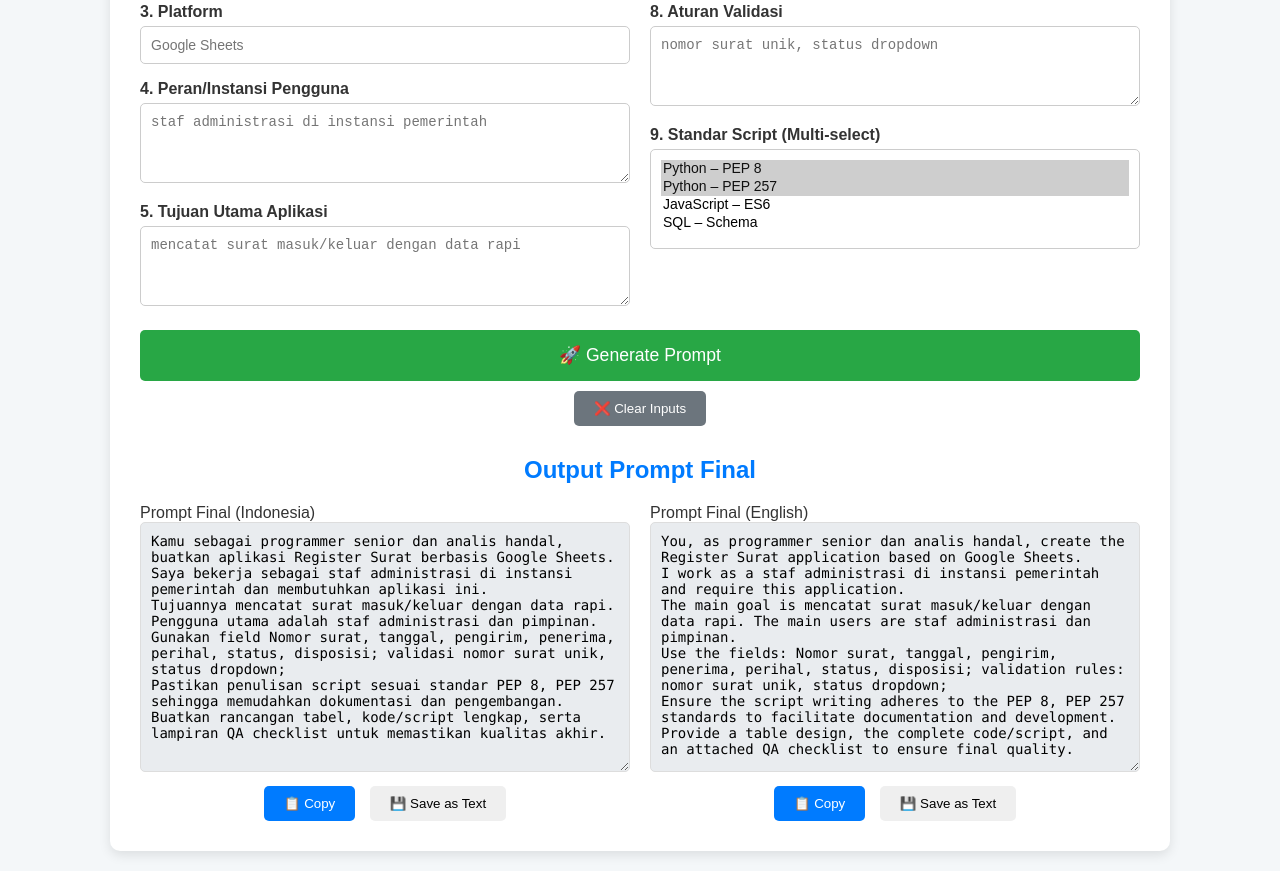
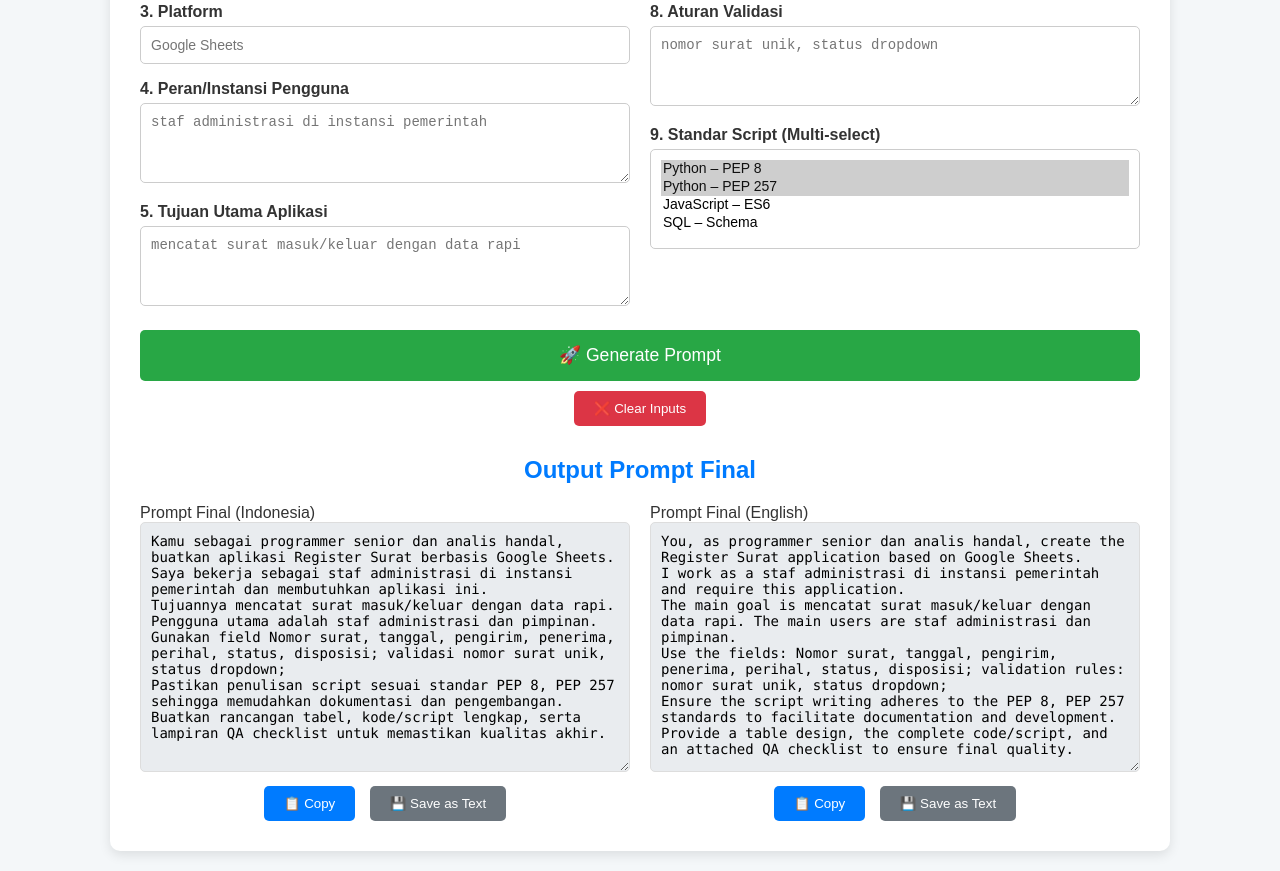
Before and after one commit to aidaa-ai/prompt-generator-Aplikasi, a plain HTML site: page generate.html in a window 1280 px wide. Shown: the part 365-1236 px from the top of the page. Drawn offline with Linux system fonts and the light colour scheme.

Commit message:
Modify button styles and colors in style.css
Updated button styles and colors for better visibility.

```diff
--- a/style.css
+++ b/style.css
@@ -21,6 +21,7 @@ h1 {
     margin-bottom: 5px;
 }
 h2 {
+    color: #007bff;
     text-align: center;
     margin-top: 30px;
     margin-bottom: 20px;
@@ -122,12 +123,12 @@ textarea.input-field {
 
 .action-buttons {
     text-align: center;
-    margin-top: 10px; /* Mengurangi margin dari 20px */
+    margin-top: 10px;
 }
 
 .action-buttons button {
     padding: 10px 20px;
-    margin: 0 5px; /* Mengurangi margin horizontal */
+    margin: 0 5px;
     border: none;
     border-radius: 5px;
     cursor: pointer;
@@ -138,15 +139,23 @@ textarea.input-field {
     background-color: #007bff;
     color: white;
 }
+#download-button-id, #download-button-en {
+    background-color: #6c757d; /* Warna abu-abu untuk Download */
+    color: white;
+}
+#download-button-id:hover, #download-button-en:hover {
+    background-color: #5a6268;
+}
+
 .secondary { /* Untuk tombol Clear Inputs */
-    background-color: #6c757d;
+    background-color: #dc3545; /* Merah untuk Clear/Delete */
     color: white;
 }
 .secondary:hover {
-    background-color: #5a6268;
+    background-color: #c82333;
 }
 
-/* Gaya Notifikasi Toast (Dipindahkan dari script.js) */
+/* Gaya Notifikasi Toast */
 #toast-notification {
     visibility: hidden; min-width: 250px; background-color: #333; color: #fff; text-align: center;
     border-radius: 6px; padding: 10px; position: fixed; z-index: 1000; left: 50%; bottom: 30px;
```
